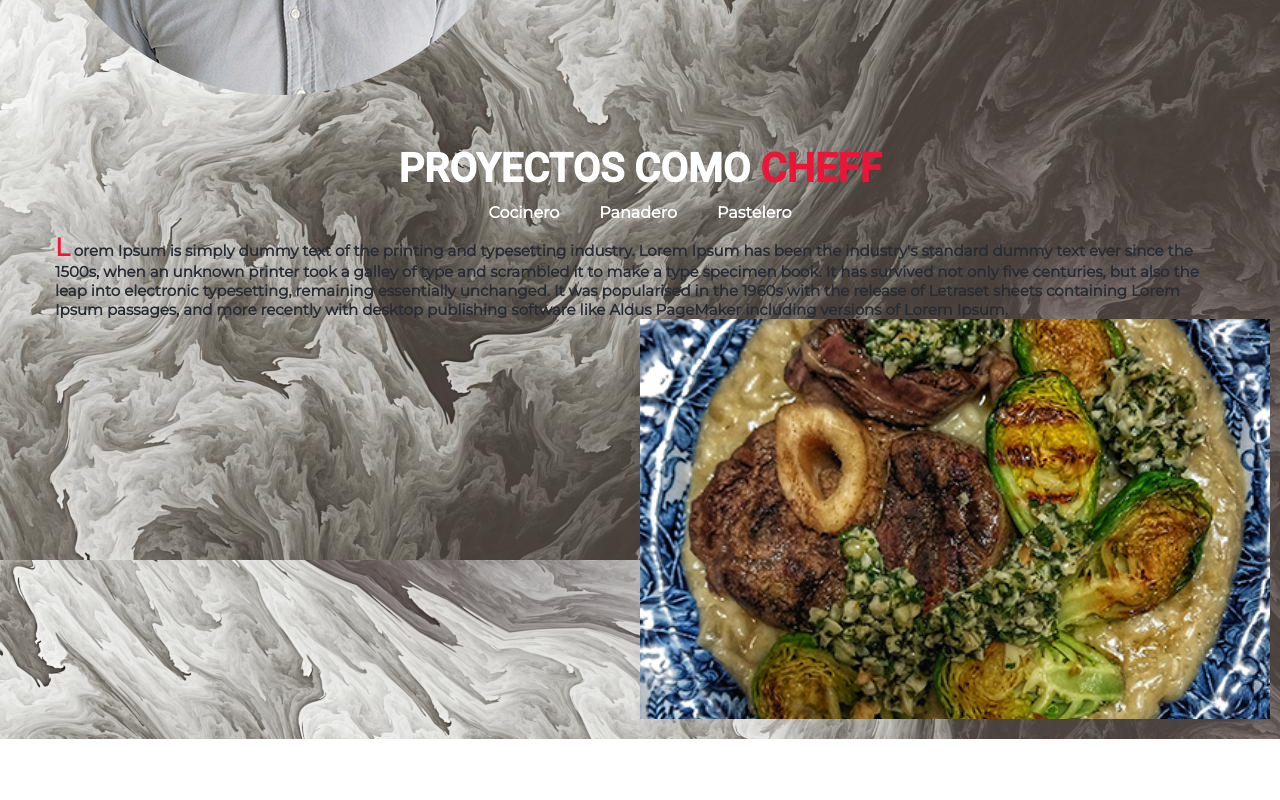
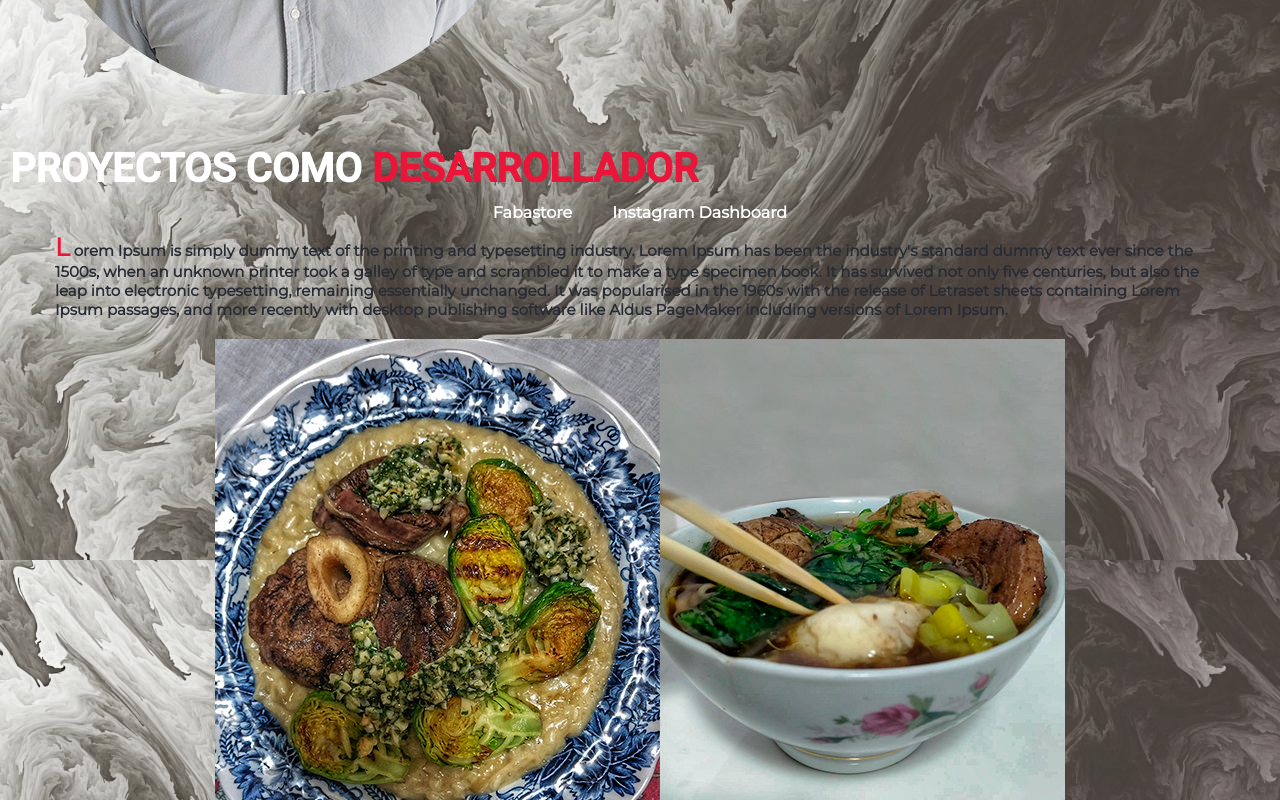
Before and after one commit to Amadodamis/Portfolio, a React (Create React App) app: page /cheff in a window 1280 px wide. Shown: the part 520-1320 px from the top of the page. Before the commit the page ends 1259 px from the top, so only its background shows below. Built offline with nearby package versions, Linux system fonts and the light colour scheme.

Commit message:
finalizado del nuevo hook slider

```diff
--- a/src/App.js
+++ b/src/App.js
@@ -8,8 +8,9 @@ import Proyectos from './components/Proyectos';
 
 function App() {
 
-  //let proyectosDesarrolador = ["Fabastore", "Instagram Dashboard"]
+  let proyectosDesarrolador = ["Fabastore", "Instagram Dashboard"]
   let proyectosCheff = ["Cocinero", "Panadero", "Pastelero"]
+
 
 
 
@@ -18,7 +19,9 @@ function App() {
 
       <Header />
       <Banner />
-
+      <Proyectos profesion={"DESARROLLADOR"} identificator={"developer"}
+        proyectsName={proyectosDesarrolador}
+      />
 
       <Proyectos
         profesion={"CHEFF"} identificator={"cheff"}
--- a/src/components/Proyectos.jsx
+++ b/src/components/Proyectos.jsx
@@ -6,8 +6,6 @@ import Slider from "./componentCarrousel/Slider"
 function Proyectos(props) {
     const { profesion,identificator,
         proyectsName} = props;
-
-
 
 
 
--- a/src/components/componentCarrousel/slider.css
+++ b/src/components/componentCarrousel/slider.css
@@ -1,11 +1,7 @@
-* {
-  box-sizing: border-box;
-  margin: 0;
-}
 
 :root {
-  --heights: 50vh;
-  --widths: 100%;
+  --heights: 550px;
+  --widths: 850px;
 }
 
 .slider-container {
@@ -33,10 +29,7 @@
 .slide-image {
   width: 100%;
   height: 100%;
-  position: absolute;
-  object-fit: cover;
 }
-
 
 
 .prev,
--- a/src/css/proyectosStyle.css
+++ b/src/css/proyectosStyle.css
@@ -2,7 +2,6 @@
     margin-top: 30px;
     margin-left: 10px;
     margin-right: 10px;
-    text-align: center;
     border-radius: 11%;
 
 }
@@ -67,7 +66,7 @@ transition: 0.3s;
 /*  ******************************************** */
 
 .texto-proyect{
-        margin-bottom: 10;
+        margin-bottom: 20px;
         margin-left: 45px;
         margin-right: 45px;
         font-size: 15px;
```
Also changed, not shown: src/components/componentCarrousel/Slider.js (+7 -1 lines).
